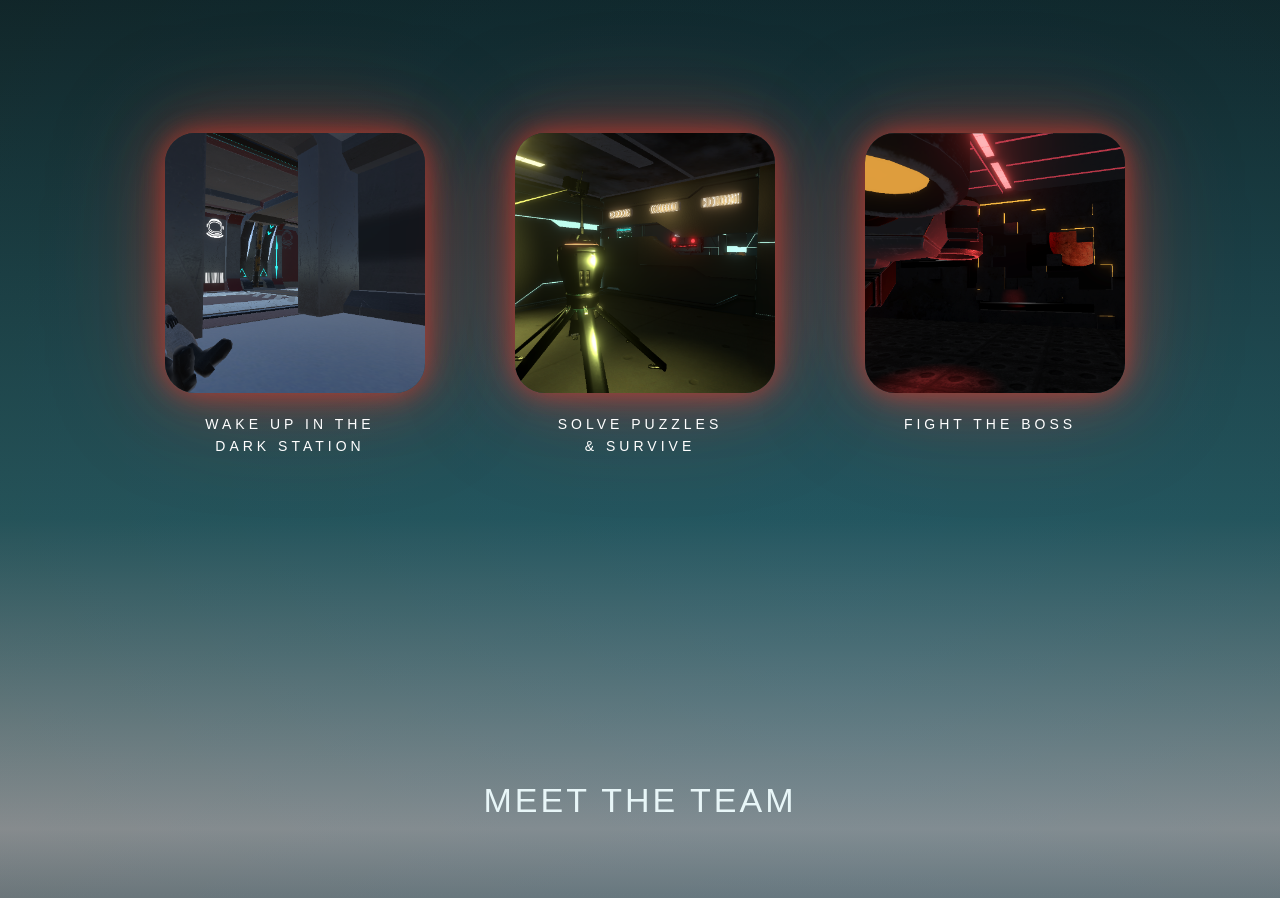
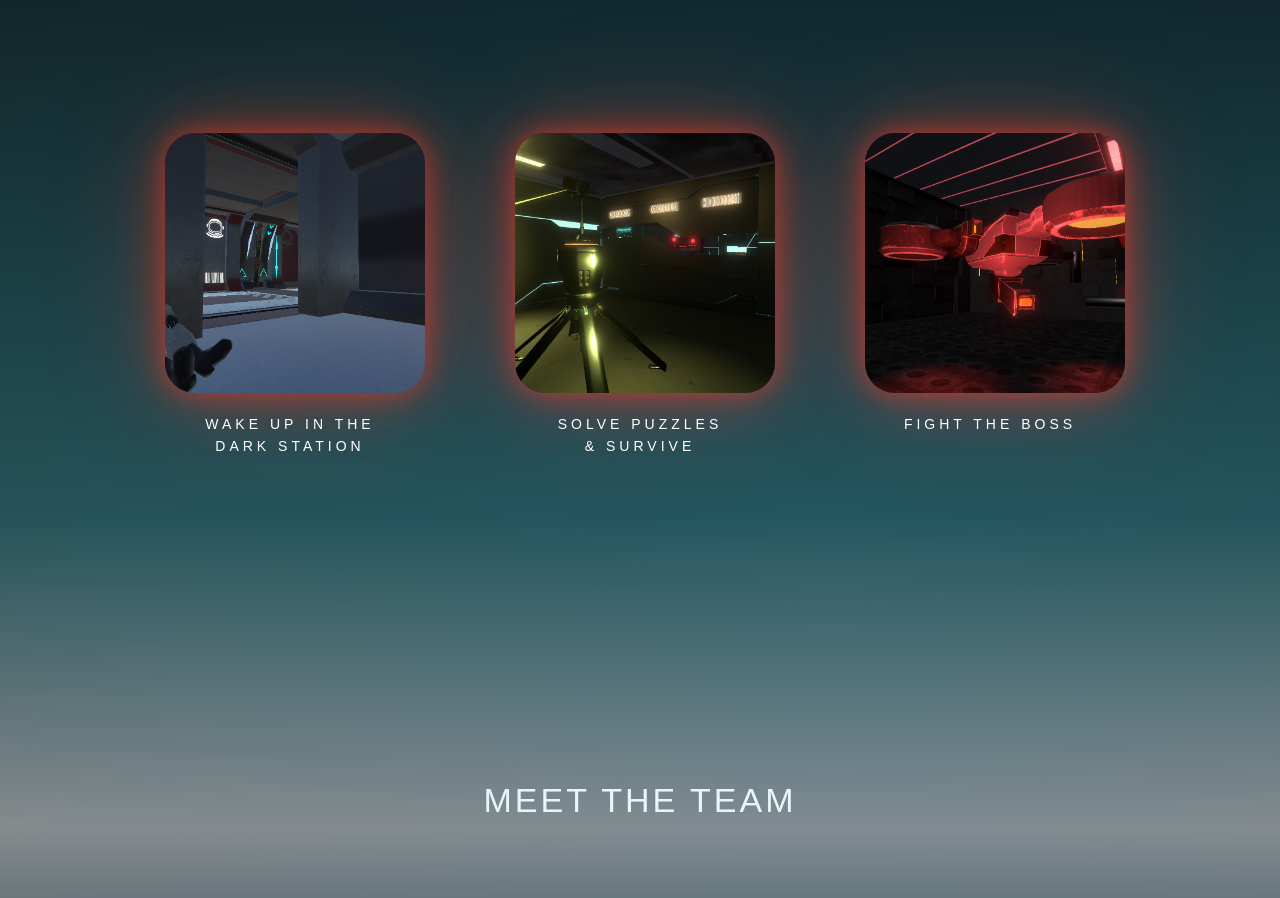
Before and after one commit to kasiaskrz/Y4_Group_Project_Group_2, a website: page home.html in a window 1280 px wide. Shown: the part 1500-2398 px from the top of the page. Drawn offline with nearby package versions, Linux system fonts and the light colour scheme.

Commit message:
Updated image

```diff
--- a/home.html
+++ b/home.html
@@ -125,7 +125,7 @@
           </div>
 
           <div class="feature">
-            <img src="img/gameplayScreenshots/thirdScreen.png" alt="placeholder">
+            <img src="img/gameplayScreenshots/fourthScreen.png" alt="placeholder">
             <p>FIGHT THE BOSS<br></p>
           </div>
 
```
Also changed, not shown: img/gameplayScreenshots/fourthScreen.png (added).
